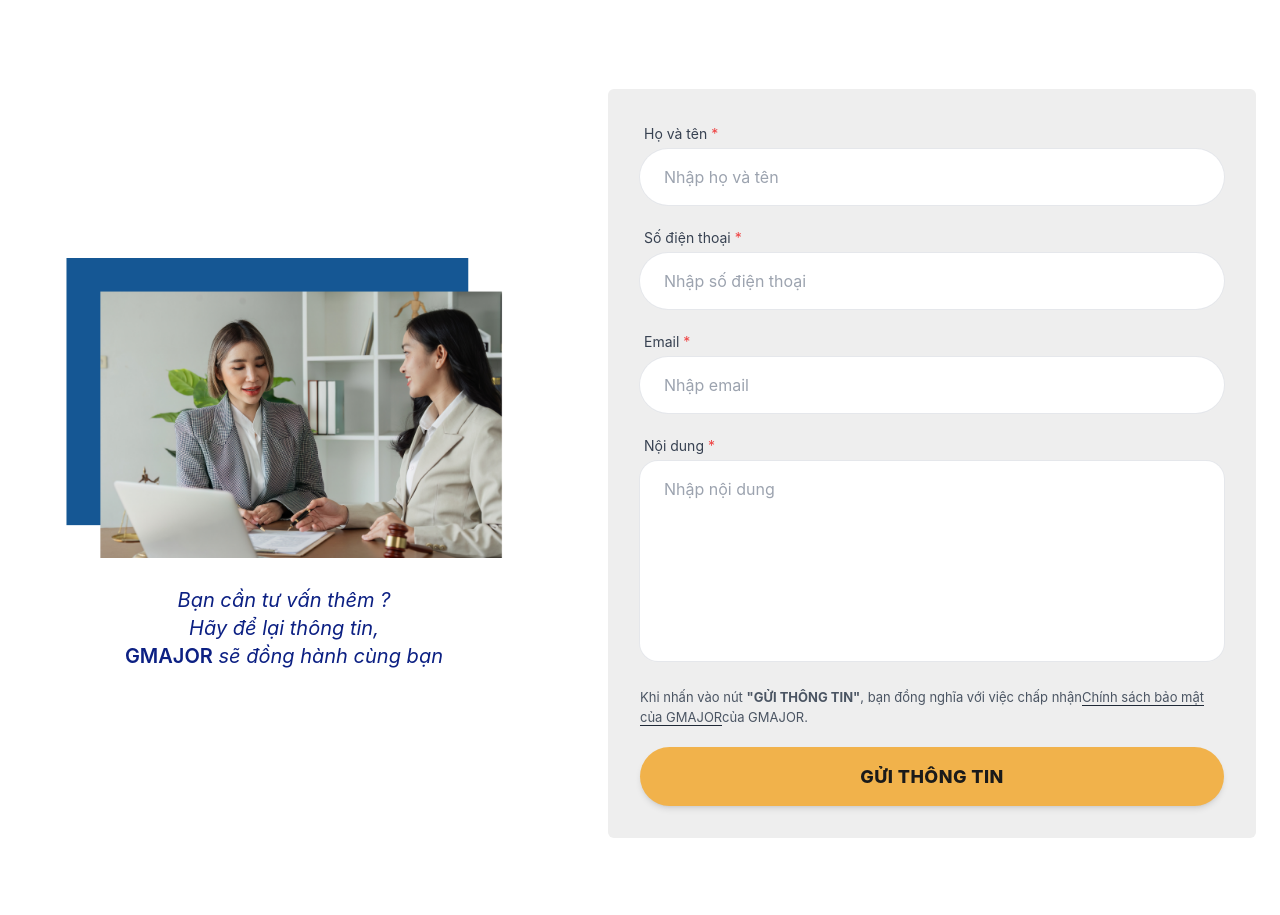
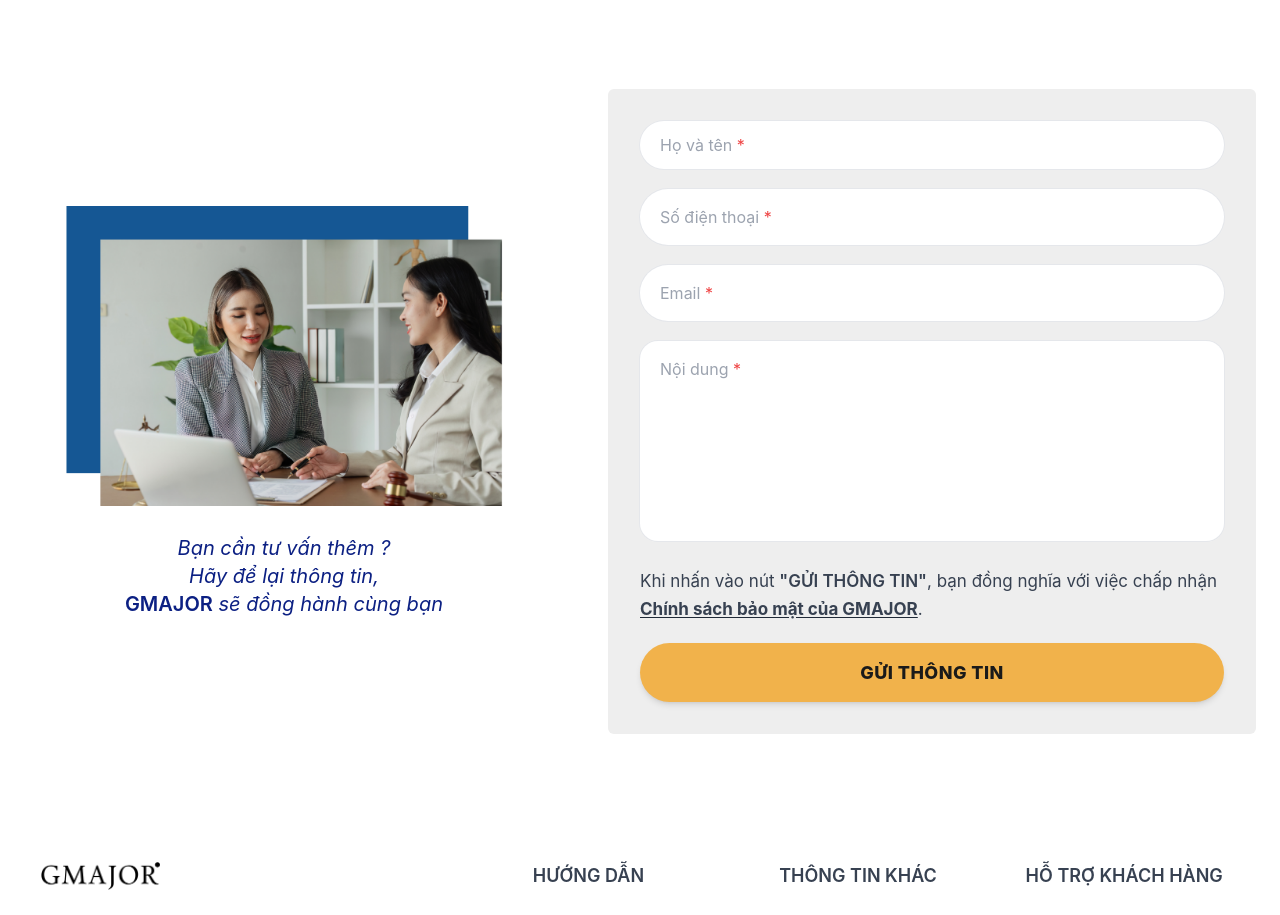
Before and after one commit to gmajorglobal/gmajor-landing, a Next.js app: page / in a window 1280 px wide. Shown: the part 8340-9255 px from the top of the page. Built offline with nearby package versions, Linux system fonts and the light colour scheme.

Commit message:
fix contactform

```diff
--- a/app/components/ContactFormHero.tsx
+++ b/app/components/ContactFormHero.tsx
@@ -76,54 +76,108 @@ export default function ContactFormHero() {
               onSubmit={handleFormSubmit}
               className="space-y-4 sm:space-y-5"
             >
-              <div className="space-y-1">
-                <label htmlFor="name" className="ml-1 text-[13px] sm:text-[14px] text-gray-700">
+              <div className="relative">
+                {/* real input */}
+                <input
+                  id="name"
+                  required
+                  placeholder=" "                             // keep a blank placeholder
+                  className="peer h-12 w-full rounded-full bg-white px-5 pr-5 text-[15px]
+               text-gray-800 placeholder-transparent ring-1 ring-gray-200
+               focus:outline-none focus:ring-2 focus:ring-blue-500"
+                />
+
+                {/* fake placeholder + red star (disappears on focus or when typed) */}
+                <span
+                  className="pointer-events-none absolute left-5 top-1/2 -translate-y-1/2
+               text-gray-400 opacity-0
+               peer-placeholder-shown:opacity-100 peer-focus:opacity-0"
+                >
                   Họ và tên <span className="text-red-500">*</span>
+                </span>
+              </div>
+
+              {/* Phone */}
+              <div className="relative">
+                <label htmlFor="phone" className="sr-only">
+                  Số điện thoại *
                 </label>
                 <input
-                  id="name"
-                  name="name"
-                  type="text"
+                  id="phone"
+                  name="phone"
+                  type="tel"
                   required
-                  placeholder="Nhập họ và tên"
-                  className="h-12 sm:h-[52px] md:h-[56px] w-full rounded-full bg-white px-5 sm:px-6
-               text-[15px] sm:text-[16px] text-gray-800 placeholder-gray-400
-               ring-1 ring-gray-200 focus:outline-none focus:ring-2 focus:ring-blue-500"
+                  placeholder=" "
+                  className="peer h-12 sm:h-[52px] md:h-[56px] w-full rounded-full bg-white
+               px-5 sm:px-6 text-[15px] sm:text-[16px] text-gray-800
+               placeholder-transparent ring-1 ring-gray-200
+               focus:outline-none focus:ring-2 focus:ring-blue-500"
                 />
+                <span className="pointer-events-none absolute left-5 top-1/2 -translate-y-1/2
+                   text-gray-400 opacity-0
+                   peer-placeholder-shown:opacity-100 peer-focus:opacity-0">
+                  Số điện thoại <span className="text-red-500">*</span>
+                </span>
               </div>
 
-              <div className="space-y-1">
-                <label htmlFor="phone" className="ml-1 text-[13px] sm:text-[14px] text-gray-700">
-                  Số điện thoại <span className="text-red-500">*</span>
+              {/* Email */}
+              <div className="relative">
+                <label htmlFor="email" className="sr-only">
+                  Email *
                 </label>
-                <input id="phone" name="phone" type="tel" required placeholder="Nhập số điện thoại" className="h-12 sm:h-[52px] md:h-[56px] w-full rounded-full bg-white px-5 sm:px-6 text-[15px] sm:text-[16px] text-gray-800 placeholder-gray-400 ring-1 ring-gray-200 focus:outline-none focus:ring-2 focus:ring-blue-500" />
+                <input
+                  id="email"
+                  name="email"
+                  type="email"
+                  required
+                  placeholder=" "
+                  className="peer h-12 sm:h-[52px] md:h-[56px] w-full rounded-full bg-white
+               px-5 sm:px-6 text-[15px] sm:text-[16px] text-gray-800
+               placeholder-transparent ring-1 ring-gray-200
+               focus:outline-none focus:ring-2 focus:ring-blue-500"
+                />
+                <span className="pointer-events-none absolute left-5 top-1/2 -translate-y-1/2
+                   text-gray-400 opacity-0
+                   peer-placeholder-shown:opacity-100 peer-focus:opacity-0">
+                  Email <span className="text-red-500">*</span>
+                </span>
               </div>
 
-              <div className="space-y-1">
-                <label htmlFor="email" className="ml-1 text-[13px] sm:text-[14px] text-gray-700">
-                  Email <span className="text-red-500">*</span>
-                </label>
-                <input id="email" name="email" type="email" required placeholder="Nhập email" className="h-12 sm:h-[52px] md:h-[56px] w-full rounded-full bg-white px-5 sm:px-6 text-[15px] sm:text-[16px] text-gray-800 placeholder-gray-400 ring-1 ring-gray-200 focus:outline-none focus:ring-2 focus:ring-blue-500" />
-              </div>
-
-              <div className="space-y-1">
-                <label htmlFor="message" className="ml-1 text-[13px] sm:text-[14px] text-gray-700">
-                  Nội dung <span className="text-red-500">*</span>
+              {/* Message */}
+              <div className="relative">
+                <label htmlFor="message" className="sr-only">
+                  Nội dung *
                 </label>
                 <textarea
                   id="message"
                   name="message"
                   required
-                  placeholder="Nhập nội dung"
-                  className="h-[140px] sm:h-[180px] md:h-[200px] w-full resize-none rounded-[16px] md:rounded-[18px] bg-white px-5 sm:px-6 py-3 sm:py-4 text-[15px] sm:text-[16px] text-gray-800 placeholder-gray-400 ring-1 ring-gray-200 focus:outline-none focus:ring-2 focus:ring-blue-500"
+                  placeholder=" "
+                  className="peer h-[140px] sm:h-[180px] md:h-[200px] w-full resize-none
+               rounded-[16px] md:rounded-[18px] bg-white px-5 sm:px-6 py-3 sm:py-4
+               text-[15px] sm:text-[16px] text-gray-800 placeholder-transparent
+               ring-1 ring-gray-200 focus:outline-none focus:ring-2 focus:ring-blue-500"
                 />
+                <span className="pointer-events-none absolute left-5 top-3 sm:top-4
+                   text-gray-400 opacity-0
+                   peer-placeholder-shown:opacity-100 peer-focus:opacity-0">
+                  Nội dung <span className="text-red-500">*</span>
+                </span>
               </div>
-              <p className="text-[12px] sm:text-[13px] leading-5 text-gray-600">
-                Khi nhấn vào nút <strong>"GỬI THÔNG TIN"</strong>, bạn đồng nghĩa với việc chấp
-                nhận
-                <a className="border-b border-gray-800" href="https://www.gmajor.biz/privacy-policy?lang=en" target="_blank">Chính sách bảo mật của GMAJOR</a>
-                của GMAJOR.
+
+              <p className="text-[14px] sm:text-[15px] md:text-[16px] lg:text-[17px] leading-6 sm:leading-7 text-gray-700">
+                Khi nhấn vào nút <span className="font-semibold">"GỬI THÔNG TIN"</span>, bạn đồng nghĩa với việc chấp nhận{" "}
+                <a
+                  href="https://www.gmajor.biz/privacy-policy?lang=en"
+                  target="_blank"
+                  rel="noopener noreferrer"
+                  className="font-bold underline underline-offset-2 decoration-gray-800 hover:text-gray-900"
+                >
+                  Chính sách bảo mật của GMAJOR
+                </a>
+                .
               </p>
+
               <button
                 type="submit"
                 disabled={status === "submitting"}
```
